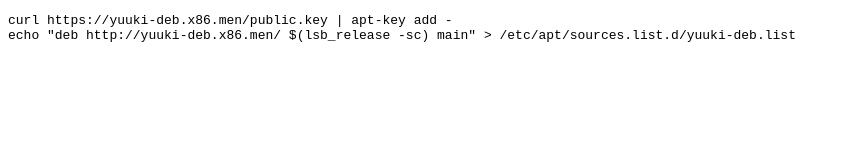
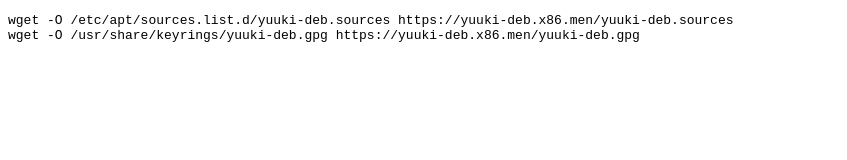
Before and after one commit to yuuki-deb/yuuki-deb.github.io, a plain HTML site: page index.html in a window 1280 px wide. Shown: the whole page, without its empty margins (0-847 px from the left). Drawn offline with Linux system fonts and the light colour scheme.

Commit message:
Update index.html for trixie

```diff
--- a/index.html
+++ b/index.html
@@ -6,8 +6,8 @@
 </head>
 <body>
   <pre>
-curl https://yuuki-deb.x86.men/public.key | apt-key add -
-echo "deb http://yuuki-deb.x86.men/ $(lsb_release -sc) main" > /etc/apt/sources.list.d/yuuki-deb.list
+wget -O /etc/apt/sources.list.d/yuuki-deb.sources https://yuuki-deb.x86.men/yuuki-deb.sources
+wget -O /usr/share/keyrings/yuuki-deb.gpg https://yuuki-deb.x86.men/yuuki-deb.gpg
   </pre>
 </body>
 </html>
```
Also changed, not shown: 3 other files.
